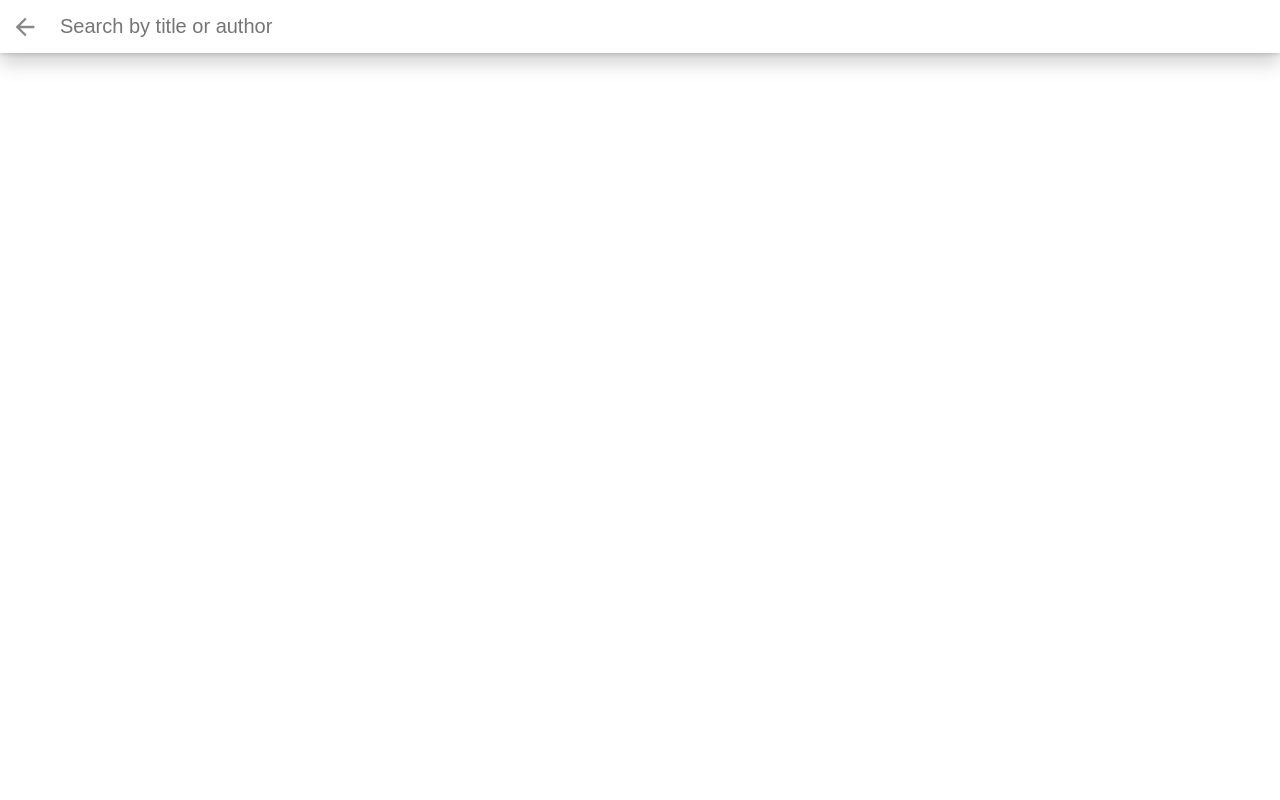
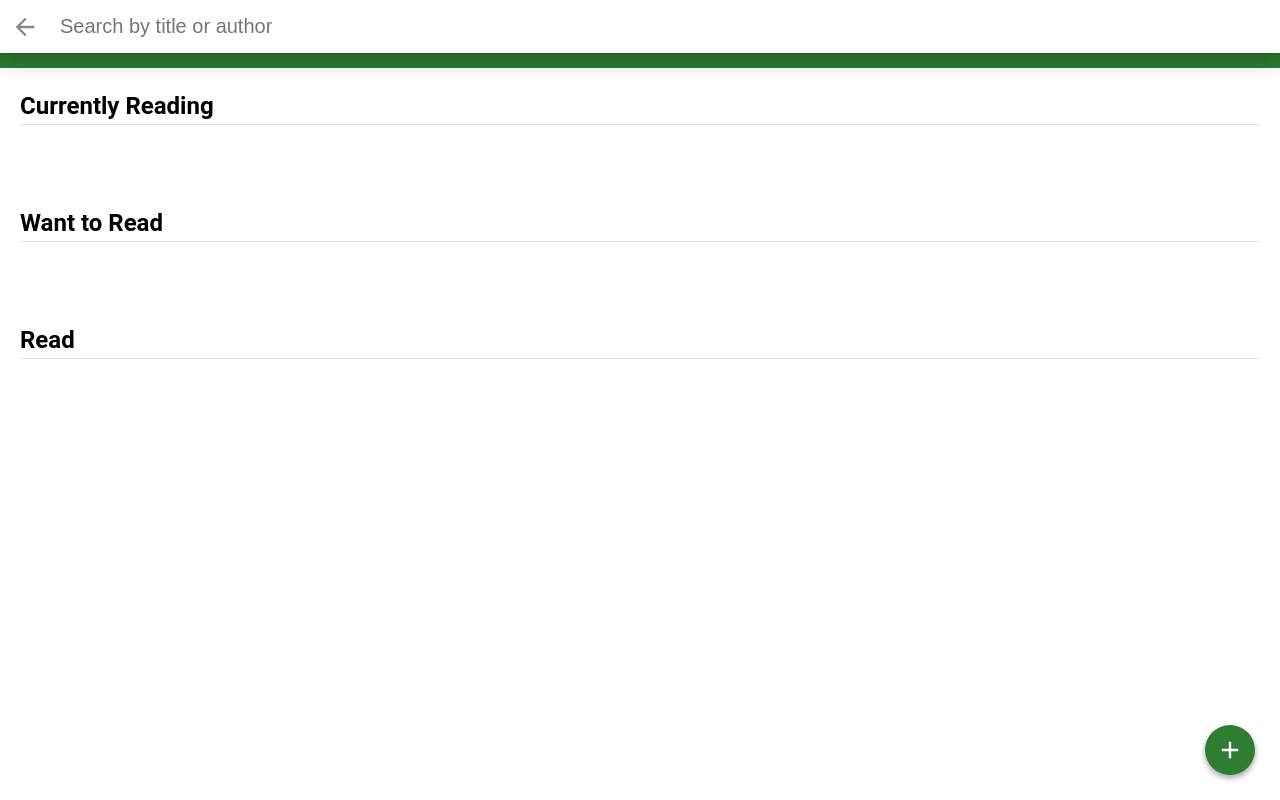
Before and after one commit to yarogallo/myReads, a React (Create React App) app: page /search in a window 1280 px wide. Built offline with nearby package versions, Linux system fonts and the light colour scheme.

Commit message:
Review components

```diff
--- a/src/App.js
+++ b/src/App.js
@@ -1,39 +1,14 @@
 import React, { Component } from 'react';
 import './App.css';
-import ListBooks from './ListBooks';
-import SearchBooks from './SearchBooks';
-import * as BooksAPI from './utils/BooksAPI';
+import MainPage from './MainPage';
+import SearchPage from './SearchPage';
 
 class App extends Component {
-	constructor(){
-		super();
-		this.state={
-			shelfList: [],
-			queryRelatedBooks:[],
-		}
-	}
-
-	componentDidMount(){
-		//BooksAPI.getAll().then(book => console.log(book))
-	}
-
-	searchBooks(query){
-		if(!query){
-			this.setState({queryRelatedBooks: []});
-			return;
-		}
-		BooksAPI.search(query).then(queryRelatedBooks => {
-			Array.isArray(queryRelatedBooks) && this.setState({queryRelatedBooks});
-		}).catch((err) => console.log(`There was an error ${err}`));
-	}
-
     render() {
         return (
 		<div className="app">
-			<SearchBooks
-				searchBooks={this.searchBooks.bind(this)}
-				queryRelatedBooks={this.state.queryRelatedBooks}
-				/>
+			 <MainPage />
+			<SearchPage />
 		</div>
         );
     }
--- a/src/Book.js
+++ b/src/Book.js
@@ -3,7 +3,10 @@ import Selector from './Selector'
 
 class Book extends Component {
 	render(){
-		const {imageLink, title, authors} = this.props
+		const {book} = this.props;
+		const title = book.title;
+		const authors = book.authors || ['No authors to show'];
+		const imageLink = book.imageLinks? book.imageLinks.smallThumbnail: './icons/image.svg';
 		return(
 			<div className='book'>
 				<div className='book-top'>
--- a/src/Bookshelf.js
+++ b/src/Bookshelf.js
@@ -2,23 +2,18 @@ import React, {Component} from 'react';
 import Book from './Book';
 
 class Bookshelf extends Component{
+
 	render(){
-		const booksInShelf = this.props.books;
-		const bookshelfHeader = this.props.shelfHeader;
+		const {header, books}= this.props;
 		return(
 			<div className="bookshelf">
 				<header>
-					<h2 className="bookshelf-title">{bookshelfHeader}</h2>
+					<h2 className="bookshelf-title">{header}</h2>
 				</header>
 				<div className="bookshelf-books">
 					<ol className="books-grid">
-						{ booksInShelf.map( book => (<li key={book.title}>
-							<Book
-								title={book.title}
-								authors={book.authors}
-								shelf={book.shelf}
-								imgUrl={book.imgUrl}
-							/>
+						{ books.map( book => (<li key={book.id}>
+							<Book book={book}/>
 						</li>)) }
 					</ol>
 				</div>
--- a/src/ListBooks.js
+++ /dev/null
@@ -1,29 +0,0 @@
-import React, { Component } from 'react';
-import Bookshelf from './Bookshelf';
-
-class ListBooks extends Component {
-	render(){
-		const bookshelfList = this.props.shelfList;
-		return(
-			<div className="list-books">
-            	<header className = "list-books-title" >
-            		<h1>MyReads</h1>
-				</header>
-
-				<div className="list-books-content">
-					{bookshelfList.map(shelf => (
-						<Bookshelf
-							books={shelf.books}
-							shelfHeader={shelf.header}
-						/>
-					))}
-				</div>
-					<div className='open-search'>
-						<a>add book</a>
-				</div>
-			</div>
-		);
-	}
-}
-
-export default ListBooks;
--- /dev/null
+++ b/src/MainPage.js
@@ -0,0 +1,41 @@
+import React, { Component } from 'react';
+import Bookshelf from './Bookshelf';
+
+class ListBooks extends Component {
+	constructor(){
+		super();
+		this.state={
+			bookshelfHash: {
+				'currentlyReading': {header: 'Currently Reading',books:[]},
+				'wantToRead': {header: 'Want to Read', books:[]},
+				'read': {header: 'Read', books:[]}
+			},
+			bookshelfKeys: ['currentlyReading', 'wantToRead', 'read']
+		}
+	}
+	render(){
+		const {bookshelfHash, bookshelfKeys} = this.state;
+		return(
+			<div className="list-books">
+            	<header className = "list-books-title" >
+            		<h1>MyReads</h1>
+				</header>
+
+				<div className="list-books-content">
+				 {bookshelfKeys.map(key => (
+				 	<Bookshelf key={key}
+					 	header={bookshelfHash[key].header}
+					 	books={bookshelfHash[key].books}
+					 />
+				 ))}
+				</div>
+
+				<div className='open-search'>
+						<a>add book</a>
+				</div>
+			</div>
+		);
+	}
+}
+
+export default ListBooks;
--- /dev/null
+++ b/src/QueryInput.js
@@ -0,0 +1,21 @@
+import React, {Component} from 'react';
+
+class QueryInput extends Component {
+	render(){
+		const {query, onChangeQuery} = this.props;
+		return(
+			<div className="search-books-bar">
+				<a className="close-search">Close</a>
+				<div className="search-books-input-wrapper">
+					<input type="text" placeholder="Search by title or author"
+						value={query}
+						onChange={(evt)=>{
+							onChangeQuery(evt.target.value);
+						}}/>
+              	</div>
+			</div>
+		);
+	}
+}
+
+export default QueryInput;
--- a/src/SearchBooks.js
+++ /dev/null
@@ -1,46 +0,0 @@
-import React, {Component} from 'react';
-import Book from './Book';
-
-class SearchBooks extends Component  {
-	constructor(){
-		super();
-		this.state={
-			query:''
-		}
-	}
-
-	onChange(query){
-		this.setState({query});
-		this.props.searchBooks(query.trim());
-	}
-
-	render(){
-		return(
-			<div className='search-books'>
-				<div className="search-books-bar">
-					<a className="close-search">Close</a>
-					<div className="search-books-input-wrapper">
-						<input type="text" placeholder="Search by title or author"
-							value={this.state.value}
-						 	onChange={(evt)=>{
-								 this.onChange(evt.target.value);
-							 }}/>
-              		</div>
-				</div>
-				<div className="search-books-results">
-              		<ol className="books-grid">
-					{this.props.queryRelatedBooks.map(book => (
-						<li key={book.id}><Book
-							title={book.title}
-							authors={book.authors || ['No authors to show']}
-							imageLink={book.imageLinks? book.imageLinks.smallThumbnail: './icons/image.svg'}
-						/></li>
-					))}
-					</ol>
-           		</div>
-			</div>
-		);
-	}
-}
-
-export default SearchBooks;
--- /dev/null
+++ b/src/SearchPage.js
@@ -0,0 +1,42 @@
+import React, {Component} from 'react';
+import QueryInnput from './QueryInput';
+import ShowSearchResult from './ShowSearchResult';
+import * as BooksAPI from './utils/BooksAPI';
+
+class SearchBooks extends Component  {
+	constructor(props){
+		super(props);
+		this.state={
+			queryRelatedBooks:[],
+			query:''
+		}
+		this.updateState = this.updateState.bind(this);
+	}
+
+	searchBooks(query){
+		if(!query){
+			this.setState({queryRelatedBooks: []})
+			return;
+		}
+		BooksAPI.search(query).then(queryRelatedBooks => {
+			 Array.isArray(queryRelatedBooks) && this.setState({queryRelatedBooks})
+		}).catch((err) => console.log(`There was an error ${err}`))
+	}
+
+	updateState(query){
+		this.setState({query});
+		this.searchBooks(query)
+	}
+
+	render(){
+		const {queryRelatedBooks, query} = this.state;
+		return(
+			<div className='search-books'>
+				<QueryInnput query={query} onChangeQuery={this.updateState}/>
+				<ShowSearchResult queryRelatedBooks={queryRelatedBooks}/>
+			</div>
+		);
+	}
+}
+
+export default SearchBooks;
--- /dev/null
+++ b/src/ShowSearchResult.js
@@ -0,0 +1,21 @@
+import React, {Component} from 'react';
+import Book from './Book';
+
+class ShowSearchResult extends Component {
+	render(){
+		const {queryRelatedBooks} = this.props;
+		return(
+			<div className="search-books-results">
+              	<ol className="books-grid">
+					{queryRelatedBooks.map(book => (
+						<li key={book.id}><Book
+							book={book}
+						/></li>
+					))}
+				</ol>
+           	</div>
+		);
+	}
+}
+
+export default ShowSearchResult;
```
